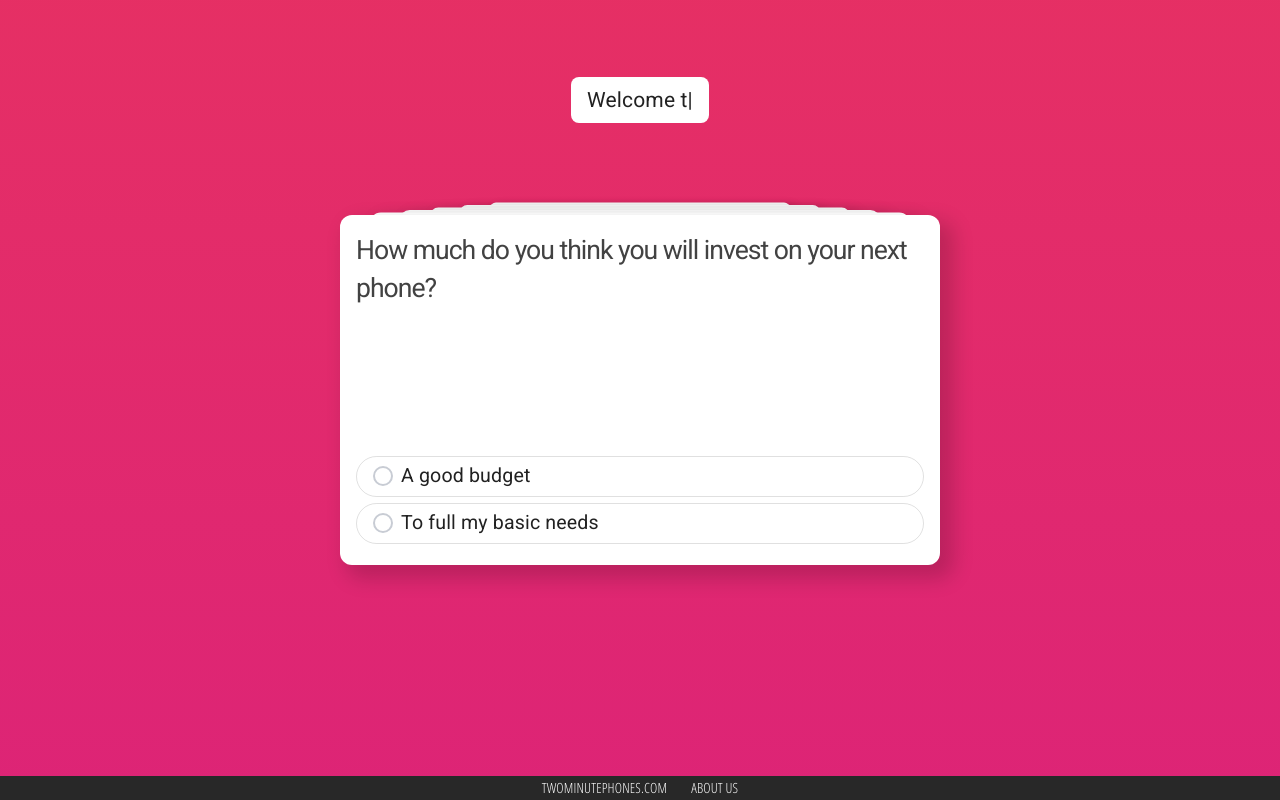
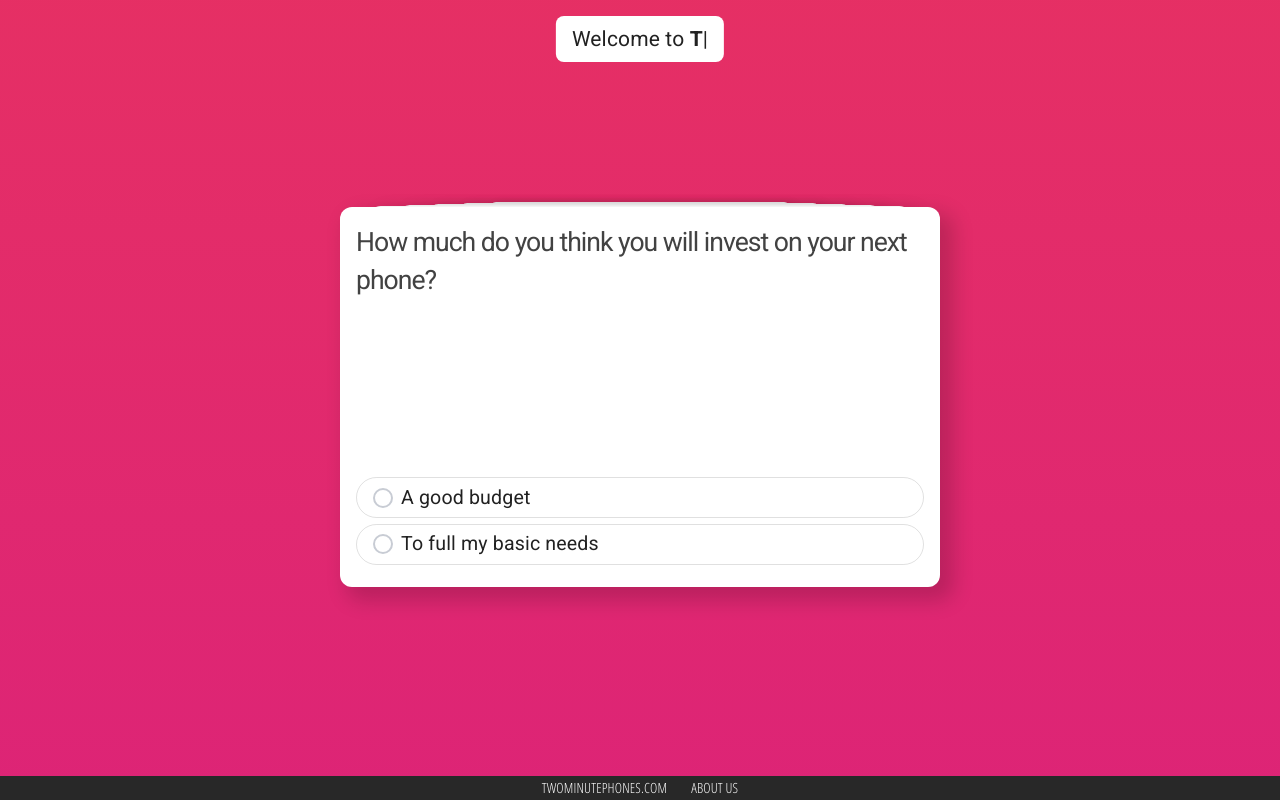
Before and after one commit to SreejithNS/phoneguide, a React app: page / in a window 1280 px wide. Built offline with nearby package versions, Linux system fonts and the light colour scheme.

Commit message:
Reduced the typing speed of questions

```diff
--- a/src/index.css
+++ b/src/index.css
@@ -56,6 +56,14 @@ a, a:link, a:visited, a:hover, a:focus, a:active {
   --font2: 'Roboto Condensed', sans-serif;
   --font3: 'Open Sans Condensed', sans-serif;
 }
+div::-webkit-scrollbar {
+  display: none;
+}
+
+/* Hide scrollbar for IE and Edge */
+div {
+  -ms-overflow-style: none;
+}
 /*
 
 font-family: 'Roboto Condensed', sans-serif;
--- a/src/ui/PaperCard.js
+++ b/src/ui/PaperCard.js
@@ -7,7 +7,7 @@ import Typist from 'react-typist';
 
 function Title(props){
   if(parseInt(props.offset)!==1) return "";
-  return (<Typist stdTypingDelay={25} cursor={{blink:true,hideWhenDone:true}}>{props.title}</Typist>)
+  return (<Typist stdTypingDelay={25} avgTypingDelay={35} cursor={{blink:true,hideWhenDone:true}}>{props.title}</Typist>)
 }
 
 class PaperCard extends Component {
@@ -88,7 +88,7 @@ export default withStyles((theme) => {
       left: "50%",
       top: '16px',
       borderRadius: "12px",
-      height: "350px",
+      height: "380px",
       maxWidth: "600px"
     },
     question: {
--- a/src/ui/Questions.js
+++ b/src/ui/Questions.js
@@ -382,8 +382,8 @@ export default class Questions extends Component {
         const { nextQuestion, addToQuery } = this;
         const { questions, noMatch, phones, questionLoad, skipBasics, showMatch } = this.state;
         return (
-            <Grid container direction="column" justify="space-evenly" alignItems="center" style={{ height: "calc(100% - 24px)" }}>
-                <Grid item style={{"background":"#fff","padding":"8px 16px","borderRadius":"8px","fontSize":"1.5em",textAlign:"center",maxWidth:"93vw"}}>
+            <React.Fragment>
+            <div style={{"background":"rgb(255, 255, 255)","padding":"8px 16px","borderRadius":"8px","fontSize":"1.5em","textAlign":"center","maxWidth":"93vw","position":"fixed","left":"50%","top":"16px","transform":"translate(-50%)"}}>
                     <Typist stdTypingDelay={25} cursor={{blink:true,hideWhenDone:true}}>
                         <span>Hi Buddy!</span>
                         <Typist.Delay ms={2 * 1000} />
@@ -405,7 +405,8 @@ export default class Questions extends Component {
                         <Typist.Delay ms={1 * 1000} />
                         <span style={{fontSize:"1.4em",fontFamily:"var(--font2)"}}><b>TwoMintuePhones.com</b></span>
                     </Typist>
-                </Grid>
+                </div>
+            <Grid container direction="column" justify="space-evenly" alignItems="center" style={{ height: "calc(100% - 24px)",overflow:"scroll",paddingTop:"105px"}}>
                 {showMatch ?
                     <Grid item container direction="row" justify="center" alignItems="center">
                         {phones.map((d, key) =>
@@ -430,7 +431,7 @@ export default class Questions extends Component {
                         : ""}
                 {noMatch ? <NoMatch /> : ""}
 
-            </Grid>
+            </Grid></React.Fragment>
         )
     }
 }
```
Also changed, not shown: firebase.json, 2 other files.
